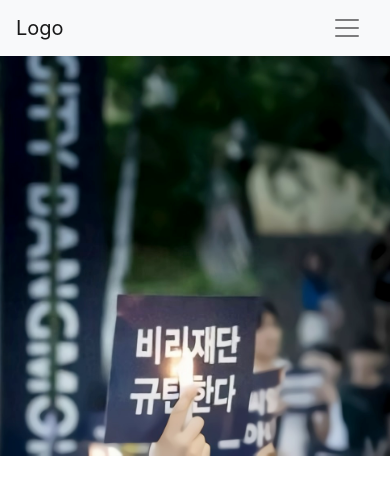
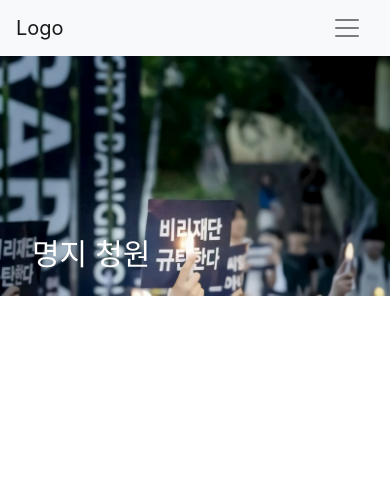
Before and after one commit to oneandhalf/CheongMyong-Client, a React (Create React App) app: page / in a window 390 px wide. Shown: the top 494 px of the page. Built offline with nearby package versions, Linux system fonts and the light colour scheme.

Commit message:
Modified Component: MainImg

```diff
--- a/src/components/MainImg.js
+++ b/src/components/MainImg.js
@@ -1,10 +1,12 @@
-import React, {useState} from "react";
+import React from "react";
 import "./assets/css/MainImg.css";
 
 const MainImg = props => {
   return (
-    <header class="header-bg">
-
+    <header className="header-bg header-width">
+      <div className="header-cont cont-txt">
+        <h2 className="header-title title-size in-down">명지 청원</h2>
+      </div>
     </header>
   );
 };
--- a/src/components/assets/css/MainImg.css
+++ b/src/components/assets/css/MainImg.css
@@ -1,8 +1,129 @@
 .header-bg {
-  height: 25em;
   background-image:
     url('../images/bg-lightlampmj.jpg');
   background-size: cover;
   background-position: bottom;
   position: relative;
 }
+
+.header-width {
+  height: 25em;
+}
+
+.header-cont {
+  position: absolute;
+  z-index: 3;
+  text-align: left;
+}
+
+.cont-txt {
+  left: 5em;
+  bottom: 3em;
+}
+
+.header-title {
+  color: white;
+}
+
+.title-size {
+  font-size: 40px;
+}
+
+@-webkit-keyframes fadeInDown {
+  from {
+    opacity: 0;
+    -webkit-transform: translatey(-20px);
+    -moz-transform: translatey(-20px);
+    -o-transform: translatey(-20px);
+    transform: translatey(-20px);
+  }
+
+  to {
+    opacity: 1;
+    -webkit-transform: translatey(0);
+    -moz-transform: translatey(0);
+    -o-transform: translatey(0);
+    transform: translatey(0);
+  }
+}
+
+@-moz-keyframes fadeInDown {
+  from {
+    opacity: 0;
+    -webkit-transform: translatey(-20px);
+    -moz-transform: translatey(-20px);
+    -o-transform: translatey(-20px);
+    transform: translatey(-20px);
+  }
+
+  to {
+    opacity: 1;
+    -webkit-transform: translatey(0);
+    -moz-transform: translatey(0);
+    -o-transform: translatey(0);
+    transform: translatey(0);
+  }
+}
+
+@keyframes fadeInDown {
+  from {
+    opacity: 0;
+    -webkit-transform: translatey(-20px);
+    -moz-transform: translatey(-20px);
+    -o-transform: translatey(-20px);
+    transform: translatey(-20px);
+  }
+
+  to {
+    opacity: 1;
+    -webkit-transform: translatey(0);
+    -moz-transform: translatey(0);
+    -o-transform: translatey(0);
+    transform: translatey(0);
+  }
+}
+
+.in-down {
+  -webkit-animation-name: fadeInDown;
+  -moz-animation-name: fadeInDown;
+  -o-animation-name: fadeInDown;
+  animation-name: fadeInDown;
+  -webkit-animation-fill-mode: both;
+  -moz-animation-fill-mode: both;
+  -o-animation-fill-mode: both;
+  animation-fill-mode: both;
+  -webkit-animation-duration: 1s;
+  -moz-animation-duration: 1s;
+  -o-animation-duration: 1s;
+  animation-duration: 1s;
+}
+
+@media (max-width: 767px) {
+  .title-size {
+    font-size: 35px;
+  }
+
+  .header-width {
+    height: 20em;
+  }
+
+  .cont-txt {
+    left: 3em;
+    bottom: 2em;
+  }
+}
+
+@media (max-width: 424px) {
+  .title-size {
+    font-size: 30px;
+  }
+
+  .header-width {
+    height: 15em;
+  }
+
+  .cont-txt {
+    left: 2em;
+    bottom: 1em;
+  }
+}
```
